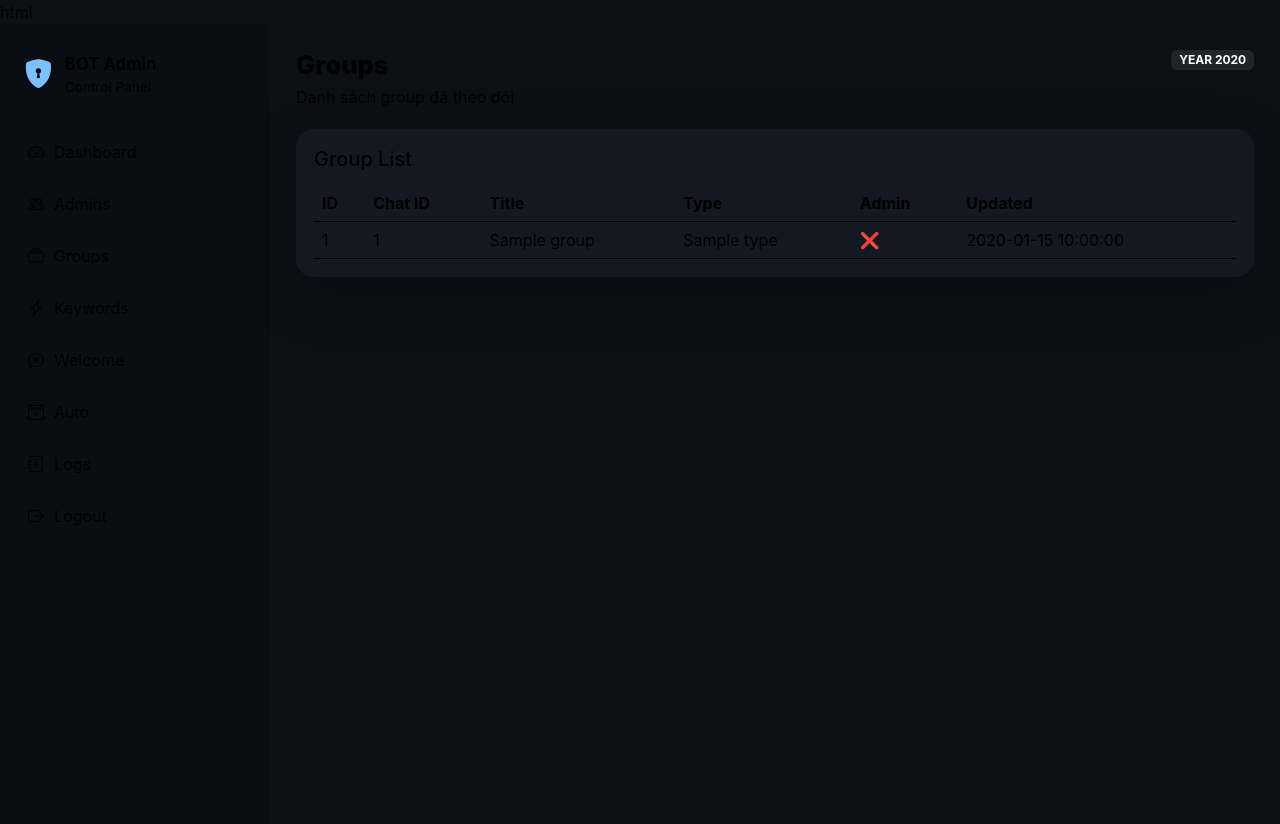
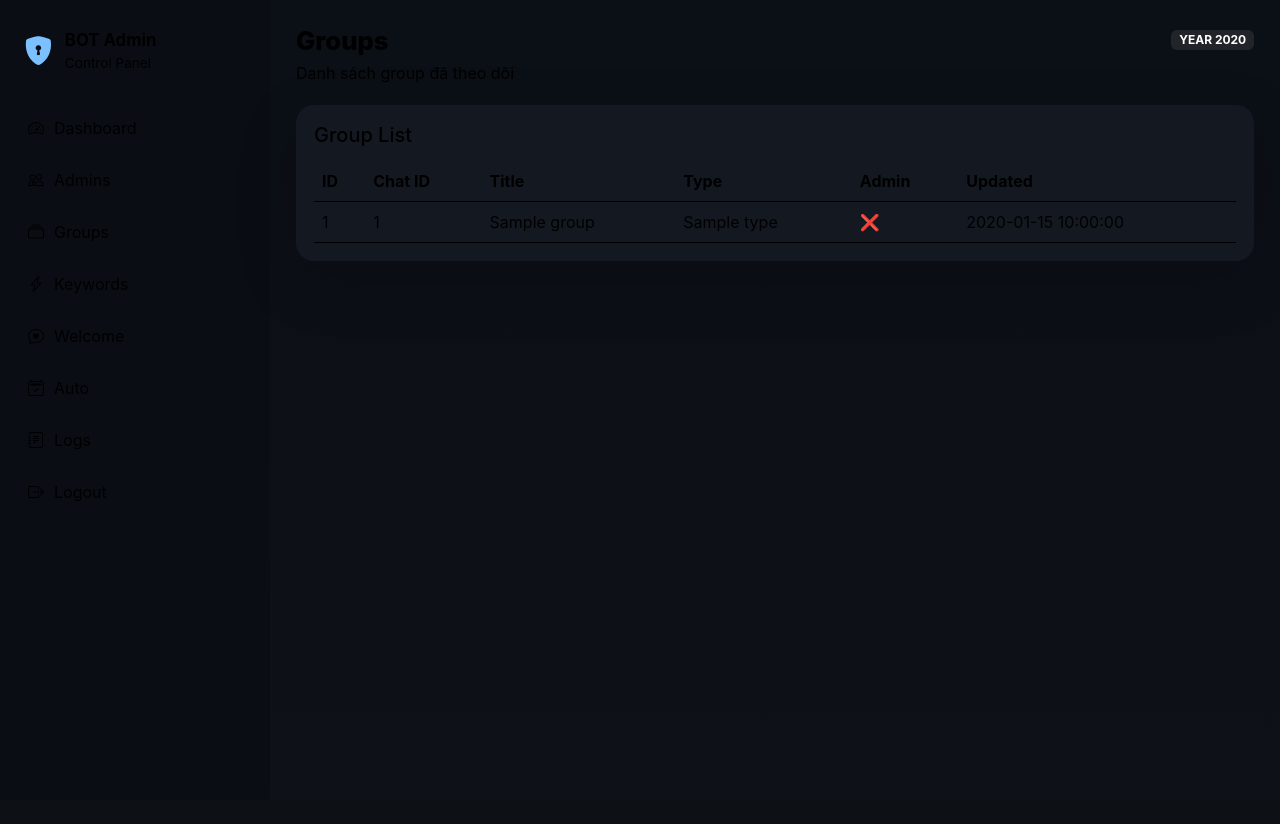
Before and after one commit to lucky4126666-png/BOTSB, a Python web app: template project/templates/groups.html in a window 1280 px wide. After the commit the page ends 501 px from the top, so only its background shows below. Run offline with Jinja, Linux system fonts and the light colour scheme; the template is opened without the code that fills it: most values are stand-ins (such as "Sample title", 1, 10 or a date in 2020).

Commit message:
Update groups.html

```diff
--- a/project/templates/groups.html
+++ b/project/templates/groups.html
@@ -1,4 +1,3 @@
-html
 {% extends "base.html" %}
 
 {% block title %}Groups{% endblock %}
```
